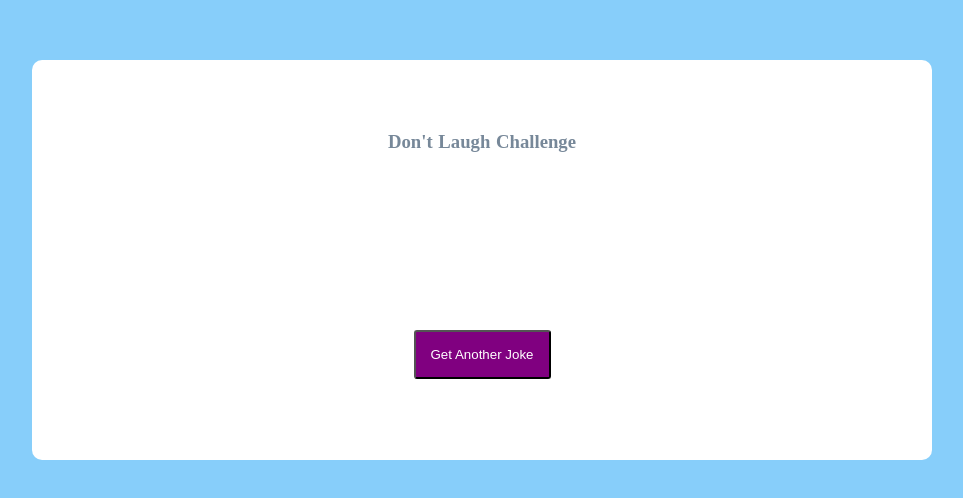
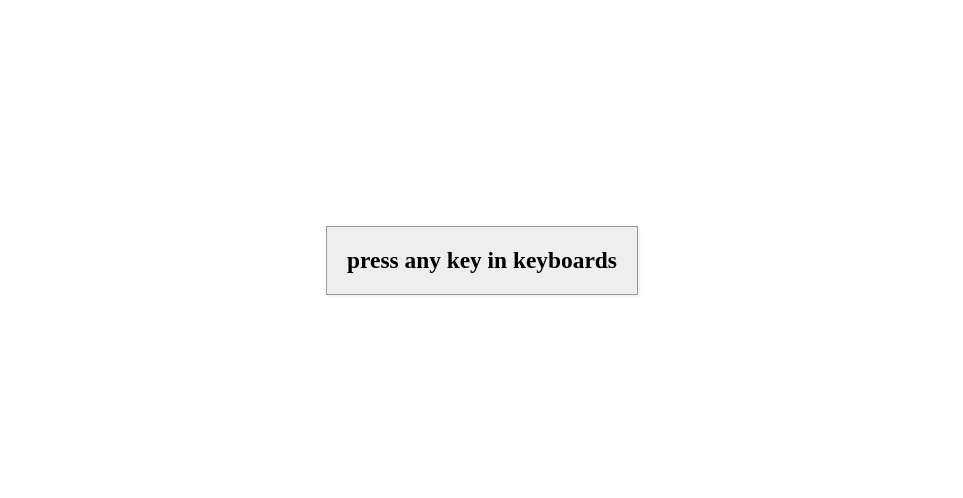
Before and after one commit to saiteja75/KeyEvents, a plain HTML site: page index.html in a window 1280 px wide. Shown: the part 140-638 px from the top of the page, without its empty margins (158-1121 px from the left). Drawn offline with Linux system fonts and the light colour scheme; no server answers.

Commit message:
Add files via upload

```diff
--- a/index.html
+++ b/index.html
@@ -5,15 +5,15 @@
     <meta charset="UTF-8">
     <meta http-equiv="X-UA-Compatible" content="IE=edge">
     <meta name="viewport" content="width=device-width, initial-scale=1.0">
-    <title>Dad Jokes</title>
+    <title>Event KeyCodes</title>
     <link rel="stylesheet" href="style.css">
 </head>
 
 <body>
     <div class="container">
-        <h3>Don't Laugh Challenge</h3>
-        <div class="joke"></div>
-        <button class="btn">Get Another Joke</button>
+        <div class="keyCodes">
+            <h3>press any key in keyboards</h3>
+        </div>
     </div>
     <script src="script.js"></script>
 </body>
--- a/script.js
+++ b/script.js
@@ -1,21 +1,10 @@
-let btn = document.querySelector('.btn');
-let ques = document.querySelector('.joke');
+let container = document.getElementsByClassName('container')[0]
 
-btn.addEventListener('click', generateJoke);
-
-generateJoke()
-
-// USING ASYNC/AWAIT
-async function generateJoke() {
-    const config = {
-        headers: {
-            Accept: 'application/json',
-        },
-    }
-
-    const res = await fetch('https://icanhazdadjoke.com', config)
-
-    const data = await res.json()
-
-    ques.innerHTML = data.joke
-}
+window.addEventListener('keyup', function(e) {
+    container.innerHTML = `<div class='keyCodes'>
+    <h2>${e.key}</h2><small>event.key</small></div>
+    <div class='keyCodes'>
+    <h2>${e.keyCode}</h2><small>event.keyCode</small></div>
+    <div class='keyCodes'>
+    <h2>${e.code}</h2><small>event.code</small></div>`;
+})
--- a/style.css
+++ b/style.css
@@ -4,45 +4,40 @@
     box-sizing: border-box;
 }
 
+.container {
+    max-width: 50vw;
+    text-align: center;
+    display: flex;
+    align-items: center;
+    justify-content: center;
+}
+
 body {
     display: flex;
-    background: lightskyblue;
+    overflow: hidden;
+    justify-content: center;
     align-items: center;
-    justify-content: center;
-    width: 100vw;
     height: 100vh;
-    padding: 20px;
+    width: 100%;
 }
 
-.container {
-    border-radius: 10px;
-    display: flex;
+.keyCodes {
+    border: 1px solid #999;
+    background-color: #eee;
+    box-shadow: 1px 1px 3px rgb(0 0 0 / 10%);
+    display: inline-flex;
+    align-items: center;
+    font-size: 20px;
+    font-weight: bold;
+    padding: 20px;
     flex-direction: column;
-    align-items: center;
-    justify-content: space-evenly;
-    padding: 10px 40px;
-    background: white;
-    width: 900px;
-    height: 400px;
+    margin: 10px;
+    min-width: 150px;
+    position: relative;
 }
 
-.container h3 {
-    color: lightslategrey;
-    word-spacing: 1px;
-    margin-bottom: 15px;
+small {
+    position: absolute;
+    top: -20px;
+    text-align: center;
 }
-
-.container div {
-    font-size: 30px;
-    margin: 15px;
-}
-
-.btn {
-    display: inline-block;
-    text-decoration: none;
-    border-radius: 3px;
-    background: purple;
-    padding: 15px 15px;
-    margin: 10px;
-    color: white;
-}
```
